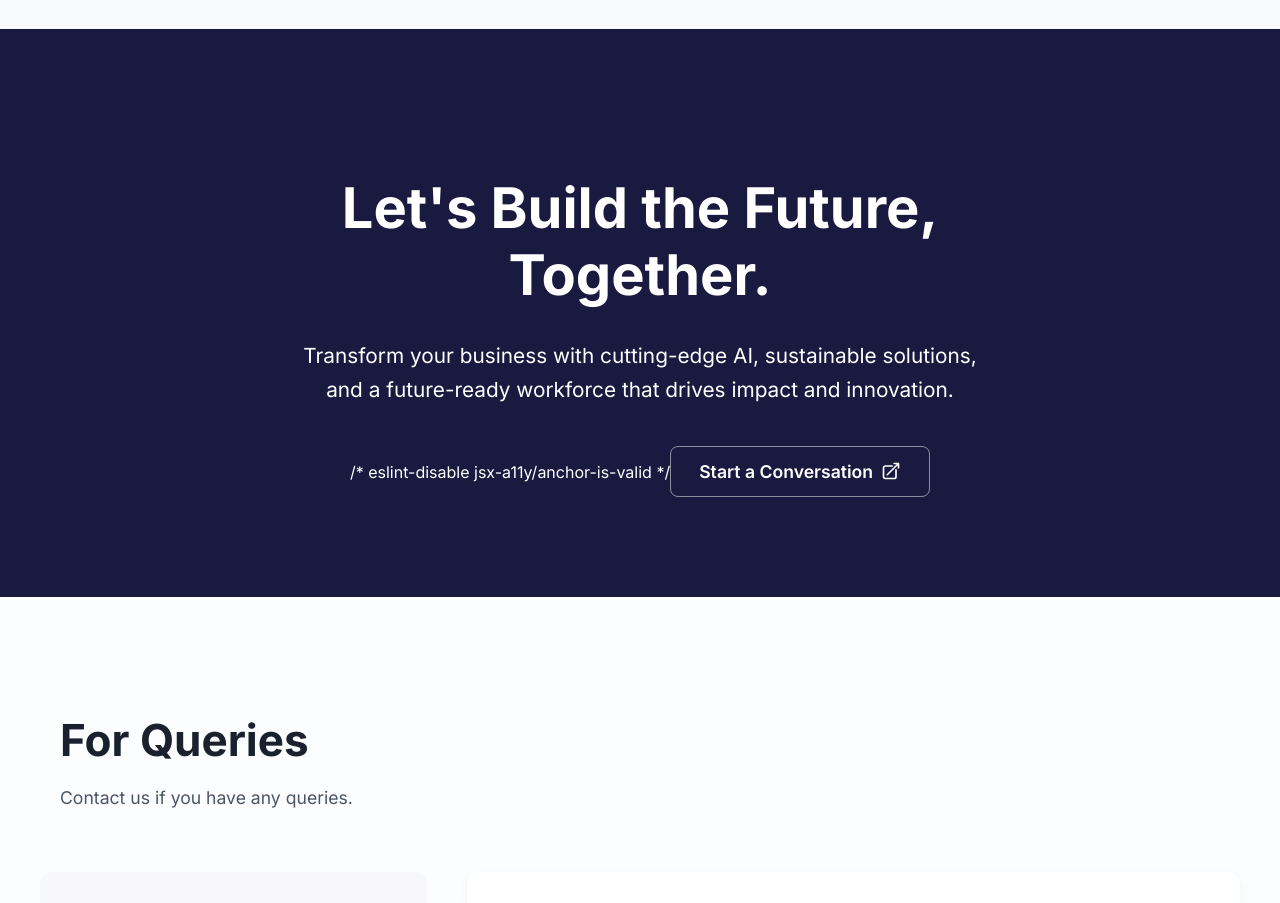
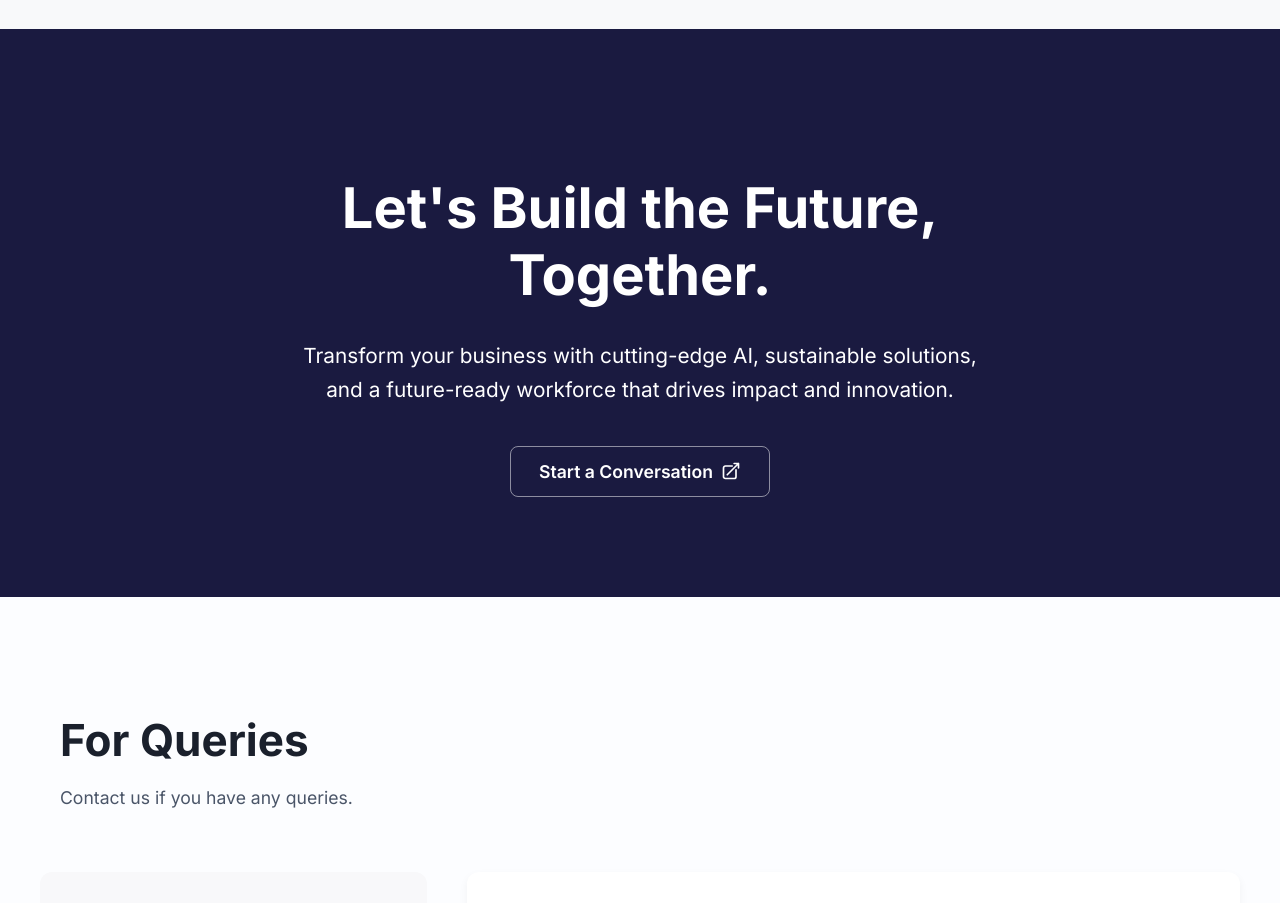
Before and after one commit to CXOTechBOT/edgeSpark, a React (Create React App) app: page / in a window 1280 px wide. Shown: the part 8260-9163 px from the top of the page. Built offline with nearby package versions, Linux system fonts and the light colour scheme.

Commit message:
fixed eslint warnings

```diff
--- a/src/components/CallToActionSection.jsx
+++ b/src/components/CallToActionSection.jsx
@@ -146,7 +146,7 @@ function CallToActionSection() {
             Transform your business with cutting-edge AI, sustainable solutions,
             and a future-ready workforce that drives impact and innovation.
           </p>
-          /* eslint-disable jsx-a11y/anchor-is-valid */
+          {/* eslint-disable jsx-a11y/anchor-is-valid */}
           <a href="#" role="button" className="cta-button">
             Start a Conversation
             <svg
```
